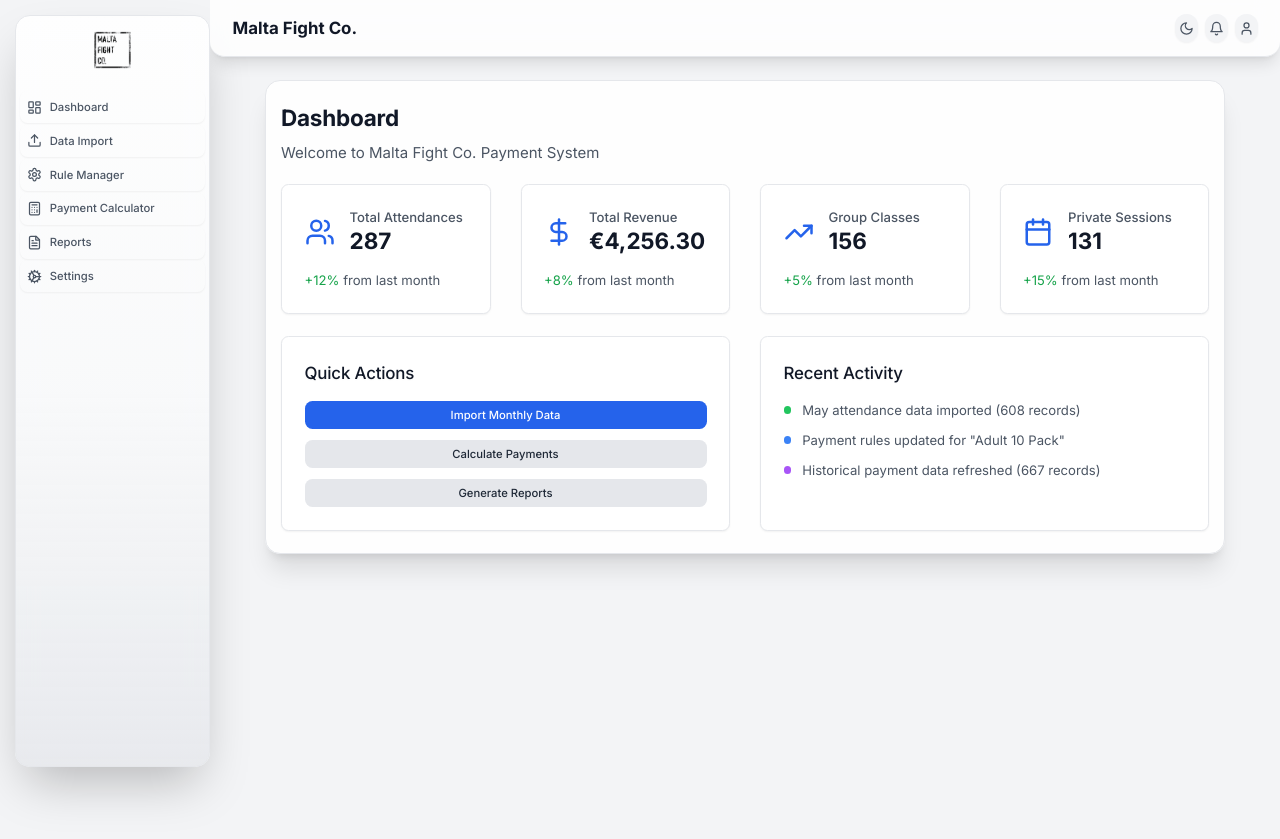
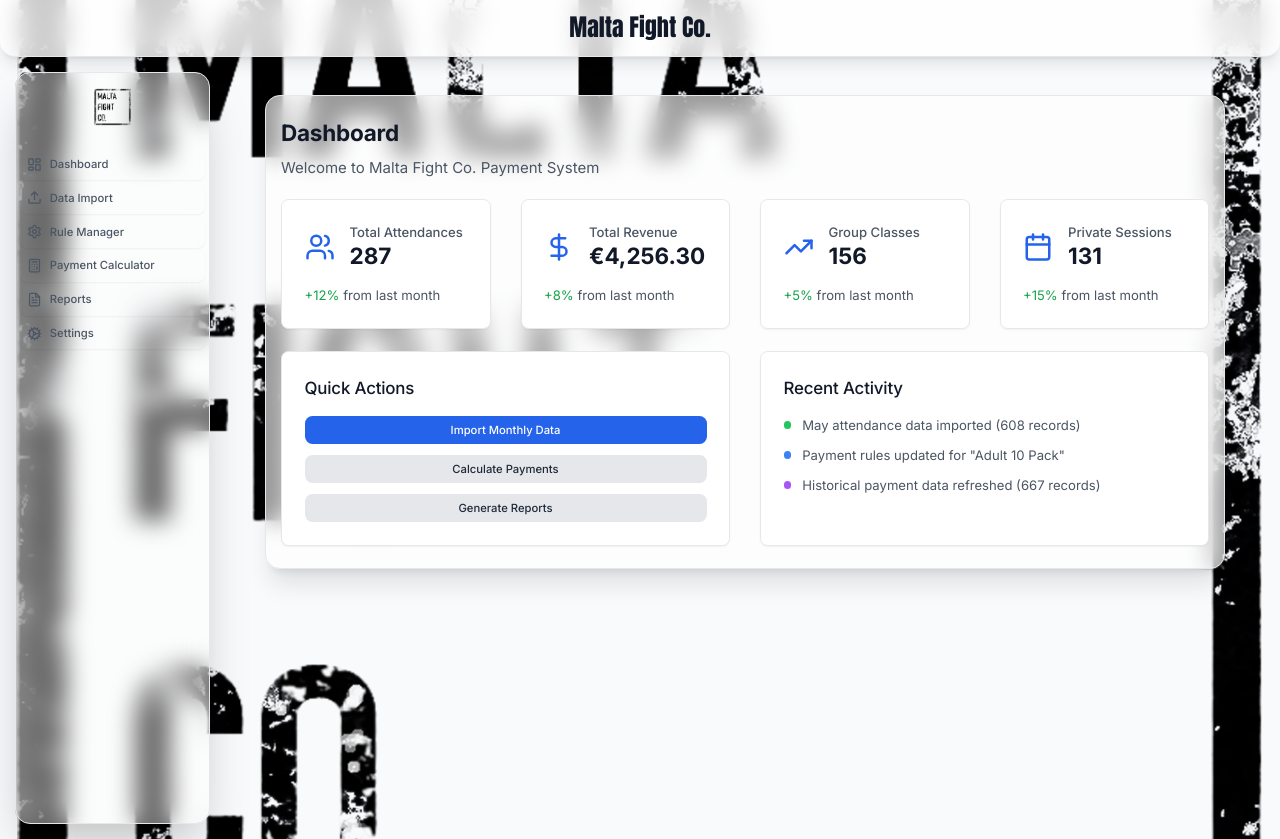
Before and after one commit to Appsbydare/mfc-payment-system, a React (Vite) app: page / in a window 1280 px wide. Before the commit the page ends 800 px from the top, so only its background shows below. Built offline with nearby package versions, Linux system fonts and the light colour scheme.

Commit message:
Update: font size, dashboard spacing, and header enhancements

```diff
--- a/src/components/layout/Header.tsx
+++ b/src/components/layout/Header.tsx
@@ -9,37 +9,9 @@ const Header: React.FC = () => {
   const isDarkMode = useSelector((state: RootState) => state.ui.isDarkMode)
 
   return (
-    <header className="bg-white/80 dark:bg-gray-900/80 shadow-lg rounded-b-2xl border-b border-gray-200 dark:border-gray-700 backdrop-blur-md">
-      <div className="flex items-center justify-between px-6 py-3 min-h-[56px] gap-1.5">
-        <span className="font-bold text-lg text-gray-900 dark:text-white">Malta Fight Co.</span>
-        <div className="flex items-center gap-2">
-          <button
-            aria-label="Toggle dark mode"
-            title="Toggle dark mode"
-            onClick={() => dispatch(toggleDarkMode())}
-            className="p-1 rounded-full bg-gray-100 dark:bg-gray-700 hover:bg-gray-200 dark:hover:bg-gray-600 transition-colors focus:outline-none focus:ring-2 focus:ring-primary-400 shadow-sm"
-          >
-            {isDarkMode ? (
-              <Sun className="h-4 w-4 text-gray-600 dark:text-gray-300" />
-            ) : (
-              <Moon className="h-4 w-4 text-gray-600 dark:text-gray-300" />
-            )}
-          </button>
-          <button
-            aria-label="Notifications"
-            title="Notifications"
-            className="p-1 rounded-full bg-gray-100 dark:bg-gray-700 hover:bg-gray-200 dark:hover:bg-gray-600 transition-colors focus:outline-none focus:ring-2 focus:ring-primary-400 shadow-sm"
-          >
-            <Bell className="h-4 w-4 text-gray-600 dark:text-gray-300" />
-          </button>
-          <button
-            aria-label="User profile"
-            title="User profile"
-            className="p-1 rounded-full bg-gray-100 dark:bg-gray-700 hover:bg-gray-200 dark:hover:bg-gray-600 transition-colors focus:outline-none focus:ring-2 focus:ring-primary-400 shadow-sm"
-          >
-            <User className="h-4 w-4 text-gray-600 dark:text-gray-300" />
-          </button>
-        </div>
+    <header className="w-full bg-white/80 dark:bg-gray-900/80 shadow-lg rounded-b-2xl border-b border-gray-200 dark:border-gray-700 backdrop-blur-md">
+      <div className="flex items-center justify-center px-6 py-3 min-h-[56px] gap-1.5">
+        <span className="font-bold" style={{ fontFamily: 'Impact, sans-serif', fontSize: 24 }}>Malta Fight Co.</span>
       </div>
     </header>
   )
--- a/src/components/layout/Layout.tsx
+++ b/src/components/layout/Layout.tsx
@@ -8,12 +8,12 @@ interface LayoutProps {
 
 const Layout: React.FC<LayoutProps> = ({ children }) => {
   return (
-    <div className="flex h-screen bg-gray-100 dark:bg-gray-900">
-      <Sidebar />
-      <div className="flex-1 flex flex-col overflow-hidden">
-        <Header />
-        <main className="flex-1 overflow-x-hidden overflow-y-auto bg-transparent flex justify-center items-start">
-          <div className="w-full max-w-5xl mx-auto mt-6 mb-6 px-4 py-6 bg-white/90 dark:bg-gray-800/90 rounded-2xl shadow-xl border border-gray-200 dark:border-gray-700">
+    <div className="min-h-screen w-full bg-cover bg-center bg-no-repeat" style={{ backgroundImage: "url('/public/Logo_Black.png')" }}>
+      <Header />
+      <div className="flex flex-row w-full pt-4 px-4 gap-4">
+        <Sidebar />
+        <main className="flex-1 flex flex-col overflow-x-hidden overflow-y-auto">
+          <div className="w-full max-w-5xl mx-auto mt-6 mb-6 px-4 py-6 bg-white/60 dark:bg-gray-800/60 rounded-2xl shadow-xl border border-gray-200 dark:border-gray-700 backdrop-blur-md">
             {children}
           </div>
         </main>
--- a/src/components/layout/Sidebar.tsx
+++ b/src/components/layout/Sidebar.tsx
@@ -25,7 +25,7 @@ const Sidebar: React.FC = () => {
   const isDarkMode = useSelector((state: RootState) => state.ui.isDarkMode)
 
   return (
-    <div className="w-52 bg-gradient-to-b from-white/90 via-gray-50/90 to-gray-200/80 dark:from-gray-900/90 dark:via-gray-800/90 dark:to-gray-700/80 shadow-2xl rounded-2xl border border-gray-200 dark:border-gray-700 mt-4 mb-4 ml-4 flex flex-col h-[94vh] backdrop-blur-md">
+    <div className="w-52 bg-white/40 dark:bg-gray-900/40 shadow-2xl rounded-2xl border border-gray-200 dark:border-gray-700 mb-4 ml-0 flex flex-col h-[94vh] backdrop-blur-md">
       <div className="flex items-center justify-center h-14 px-0 mt-2 mb-2">
         <img
           src={isDarkMode ? '/Logo_White.png' : '/Logo_Black.png'}
```
